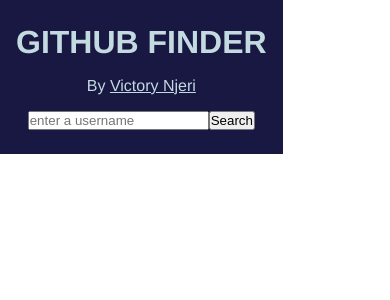
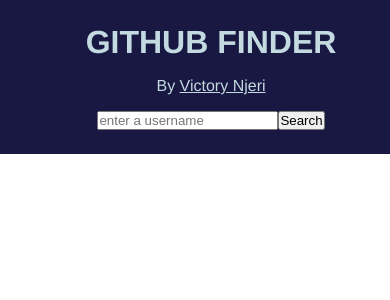
Before and after one commit to Viniek/Github-finder-api-app, a React app: page / in a window 390 px wide. Shown: the top 300 px of the page. Built offline with nearby package versions, Linux system fonts and the light colour scheme; no server answers; the HTML template or start-up script is replaced by a standard one.

Commit message:
responsiveness

```diff
--- a/src/Pages/Followers.jsx
+++ b/src/Pages/Followers.jsx
@@ -17,7 +17,7 @@
         {followers.map((follower) => (
           <div key={follower.id} className="follower-item">
             <img src={follower.avatar_url} alt={`${follower.login} avatar`} />
-            <a href={follower.html_url} target="_blank" rel="noopener noreferrer">
+            <a href={follower.html_url} target="_blank" >
               {follower.login}
             </a>
           </div>
--- a/src/Pages/Header.css
+++ b/src/Pages/Header.css
@@ -7,9 +7,10 @@
     padding: 1.5rem 1rem;
     background-color: rgb(24, 24, 66);
     color: rgb(195, 218, 224);
-    justify-content: space-around;
+    justify-content: space-between;
     align-items: center;
     position: fixed;
+    min-width: 100%;
   }
 
   .nav_container a {
--- a/src/Pages/Repositories.css
+++ b/src/Pages/Repositories.css
@@ -4,6 +4,7 @@
   text-align: center;
   padding: 1rem;
   margin-left: 20%;
+  padding-top: 6rem;
 }
 
 .repos-list {
--- a/src/Pages/Repositories.jsx
+++ b/src/Pages/Repositories.jsx
@@ -16,7 +16,7 @@
       <div className="repos-list">
         {repos.map((repo) => (
           <div key={repo.id} className="repo-item">
-            <a href={repo.html_url} target="_blank" rel="noopener noreferrer">
+            <a href={repo.html_url} target="_blank" rel="">
               {repo.name}
             </a>
             <p>{repo.description}</p>
```
